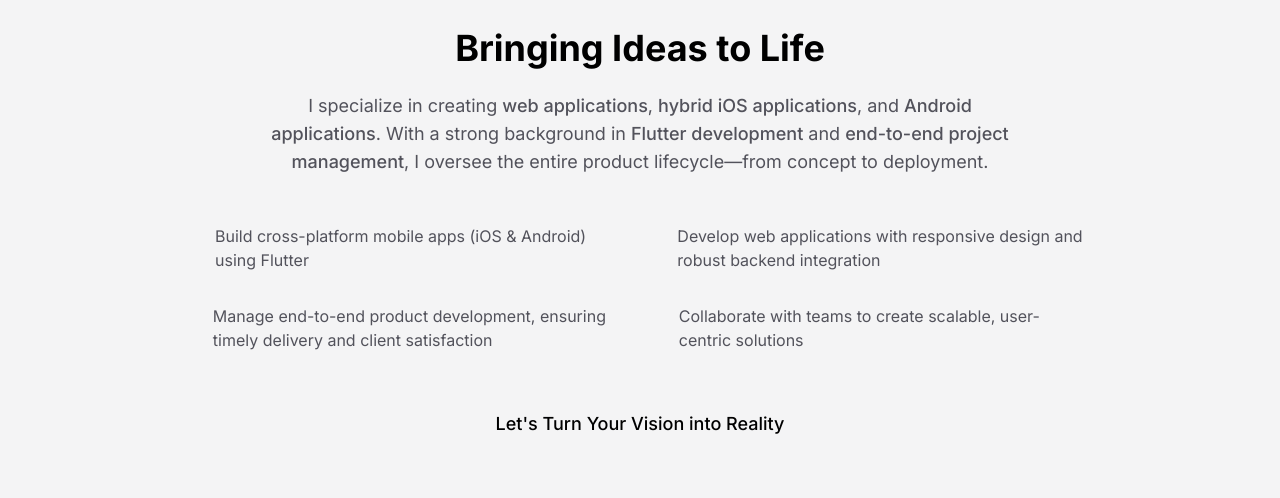
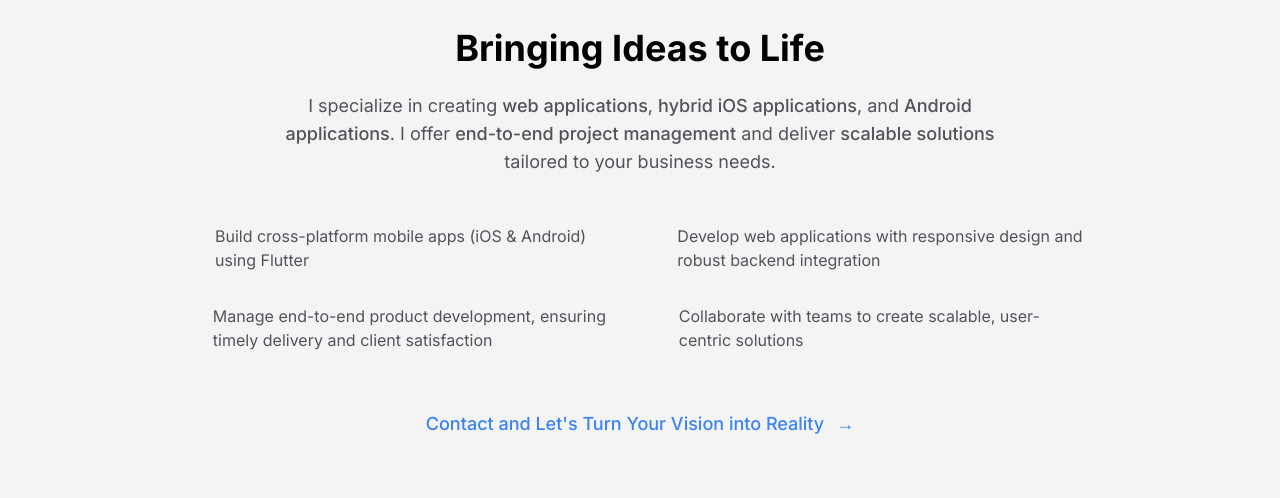
Before and after one commit to im-adnan/portfolio, a Next.js app: page / in a window 1280 px wide. Shown: the part 840-1338 px from the top of the page. Built offline with nearby package versions, Linux system fonts and the light colour scheme.

Commit message:
updated expertise section

```diff
--- a/app/components/ExpertiseSection.tsx
+++ b/app/components/ExpertiseSection.tsx
@@ -24,7 +24,7 @@ export default function ExpertiseSection() {
             Bringing Ideas to Life
           </h2>
           <p className="text-lg text-zinc-600 dark:text-zinc-400 mb-12">
-            I specialize in creating <span className="font-medium text-primary">web applications</span>, <span className="font-medium text-primary">hybrid iOS applications</span>, and <span className="font-medium text-primary">Android applications</span>. With a strong background in <span className="font-medium text-primary">Flutter development</span> and <span className="font-medium text-primary">end-to-end project management</span>, I oversee the entire product lifecycle—from concept to deployment.
+            I specialize in creating <span className="font-medium text-primary">web applications</span>, <span className="font-medium text-primary">hybrid iOS applications</span>, and <span className="font-medium text-primary">Android applications</span>. I offer <span className="font-medium text-primary">end-to-end project management</span> and deliver <span className="font-medium text-primary">scalable solutions</span> tailored to your business needs.
           </p>
         </motion.div>
 
@@ -49,8 +49,12 @@ export default function ExpertiseSection() {
           transition={{ duration: 0.5, delay: 0.4 }}
           className="flex justify-center mt-12"
         >
-          <Button className="px-8 py-6 text-lg" variant="default">
-            Let's Turn Your Vision into Reality
+          <Button
+            className="px-8 py-6 text-lg flex items-center gap-2 hover:scale-105 transition-transform text-blue-500"
+            variant="default"
+            onClick={() => window.location.href = '/contact'}
+          >
+            Contact and Let's Turn Your Vision into Reality <span className="ml-1">→</span>
           </Button>
         </motion.div>
       </div>
```
